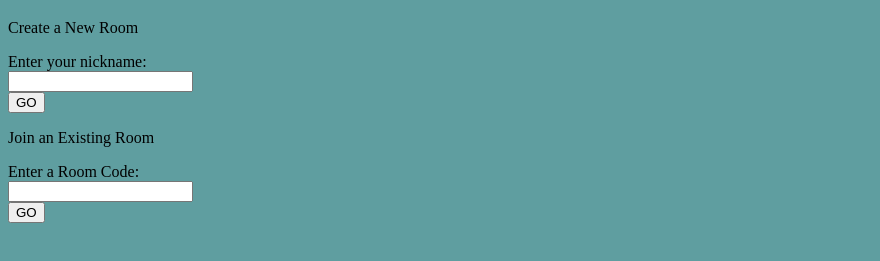
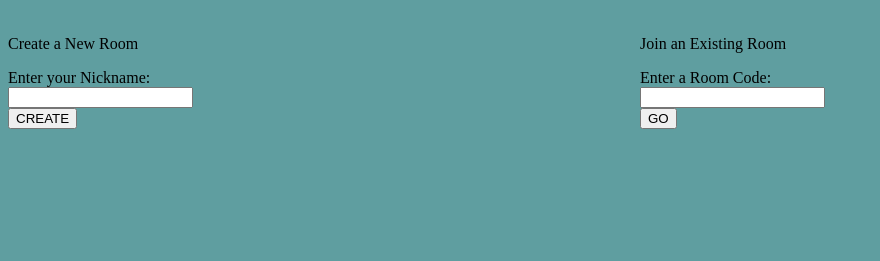
Before and after one commit to jakeshin2004/xxiv, a website: page home.html in a window 1280 px wide. Shown: the part 61-322 px from the top of the page, without its empty margins (0-880 px from the left). Drawn offline with Linux system fonts and the light colour scheme.

Commit message:
divided two sections horizontally

```diff
--- a/home.html
+++ b/home.html
@@ -9,17 +9,23 @@
 </head>
 <body>
     <h1>Welcome to 24!</h1>
+    <div style="width:100%">
+        <div style="width:50%; float:left">
             <p>Create a New Room</p>
             <form>
-        <label for="nickname">Enter your nickname:</label><br>
+                <label for="nickname">Enter your Nickname:</label><br>
                 <input type="text" id="nickname" name="nickname"><br>
-        <input type="submit" value="GO">
+                <input type="submit" value="CREATE">
             </form>
+        </div>
+        <div style="width:50%; float:left">
             <p>Join an Existing Room</p>
             <form>
                 <label for="roomcode">Enter a Room Code:</label><br>
                 <input type="text" id="roomcode" name="roomcode"><br>
                 <input type="submit" value="GO">
             </form>
+        </div>
+    </div>
 </body>
 </html>
```
Lines whose indentation alone changed are shown as unchanged.
